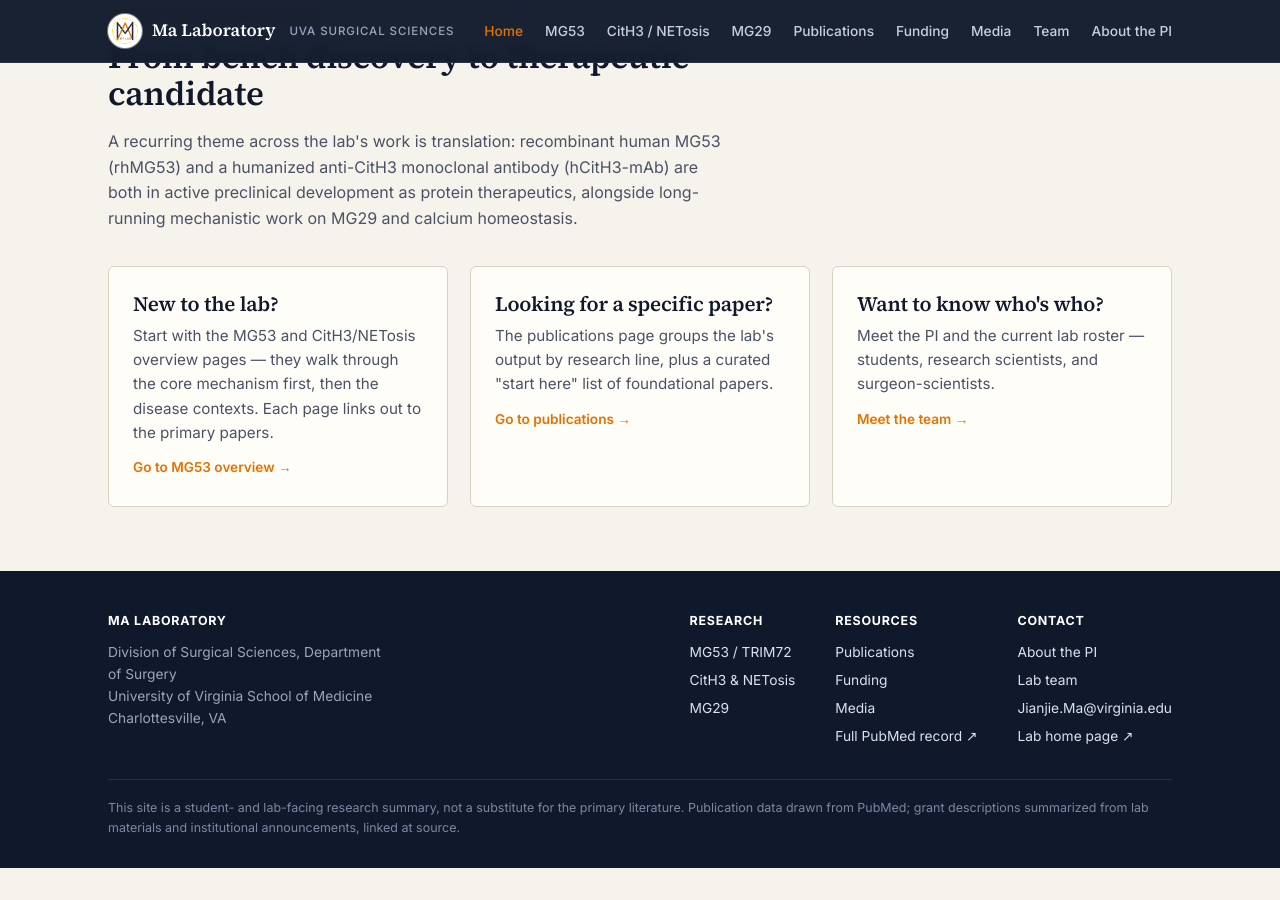
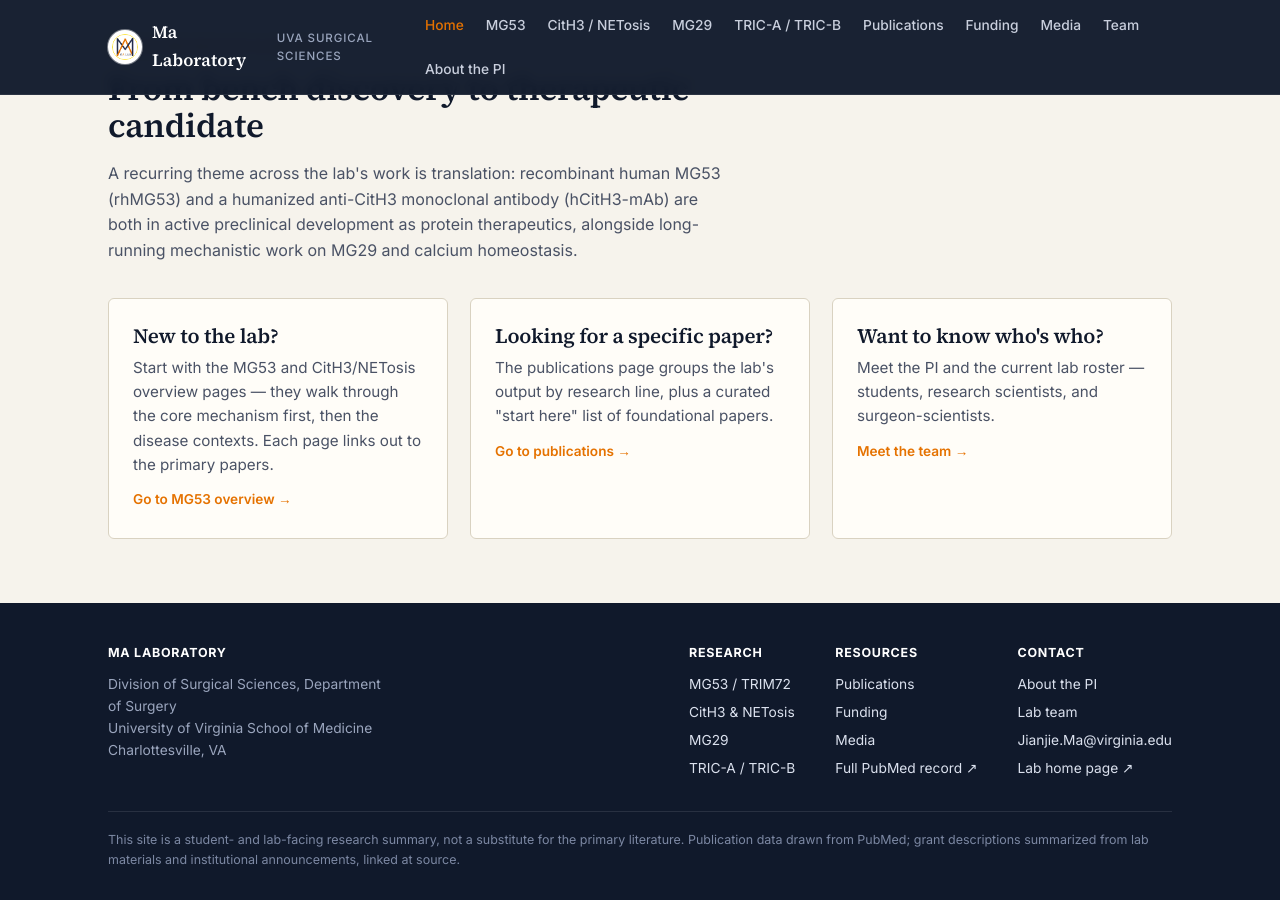
Before and after one commit to mjf6e/Ma-Lab-Research-Portfolio, a Jekyll site: the page built from index.html, in a window 1280 px wide and 900 px high, scrolled down 1838 px. Built offline with Jekyll 4.4.1, drawn with Linux system fonts in a browser that asks for light colours; before the commit the page ends 2706 px from its top, so only the background shows below that.

Commit message:
Add TRIC-A / TRIC-B to nav and footer

```diff
--- a/_layouts/default.html
+++ b/_layouts/default.html
@@ -26,6 +26,7 @@
       <a href="{{ '/research/mg53.html' | relative_url }}" {% if page.url contains 'mg53' %}class="active"{% endif %}>MG53</a>
       <a href="{{ '/research/netosis-cith3.html' | relative_url }}" {% if page.url contains 'netosis' %}class="active"{% endif %}>CitH3 / NETosis</a>
       <a href="{{ '/research/mg29.html' | relative_url }}" {% if page.url contains 'mg29' %}class="active"{% endif %}>MG29</a>
+      <a href="{{ '/research/tric.html' | relative_url }}" {% if page.url contains 'tric' %}class="active"{% endif %}>TRIC-A / TRIC-B</a>
       <a href="{{ '/publications.html' | relative_url }}" {% if page.url contains 'publications' %}class="active"{% endif %}>Publications</a>
       <a href="{{ '/funding.html' | relative_url }}" {% if page.url contains 'funding' %}class="active"{% endif %}>Funding</a>
       <a href="{{ '/media.html' | relative_url }}" {% if page.url contains 'media' %}class="active"{% endif %}>Media</a>
@@ -53,6 +54,7 @@
             <li><a href="{{ '/research/mg53.html' | relative_url }}">MG53 / TRIM72</a></li>
             <li><a href="{{ '/research/netosis-cith3.html' | relative_url }}">CitH3 &amp; NETosis</a></li>
             <li><a href="{{ '/research/mg29.html' | relative_url }}">MG29</a></li>
+            <li><a href="{{ '/research/tric.html' | relative_url }}">TRIC-A / TRIC-B</a></li>
           </ul>
         </div>
         <div>
```
